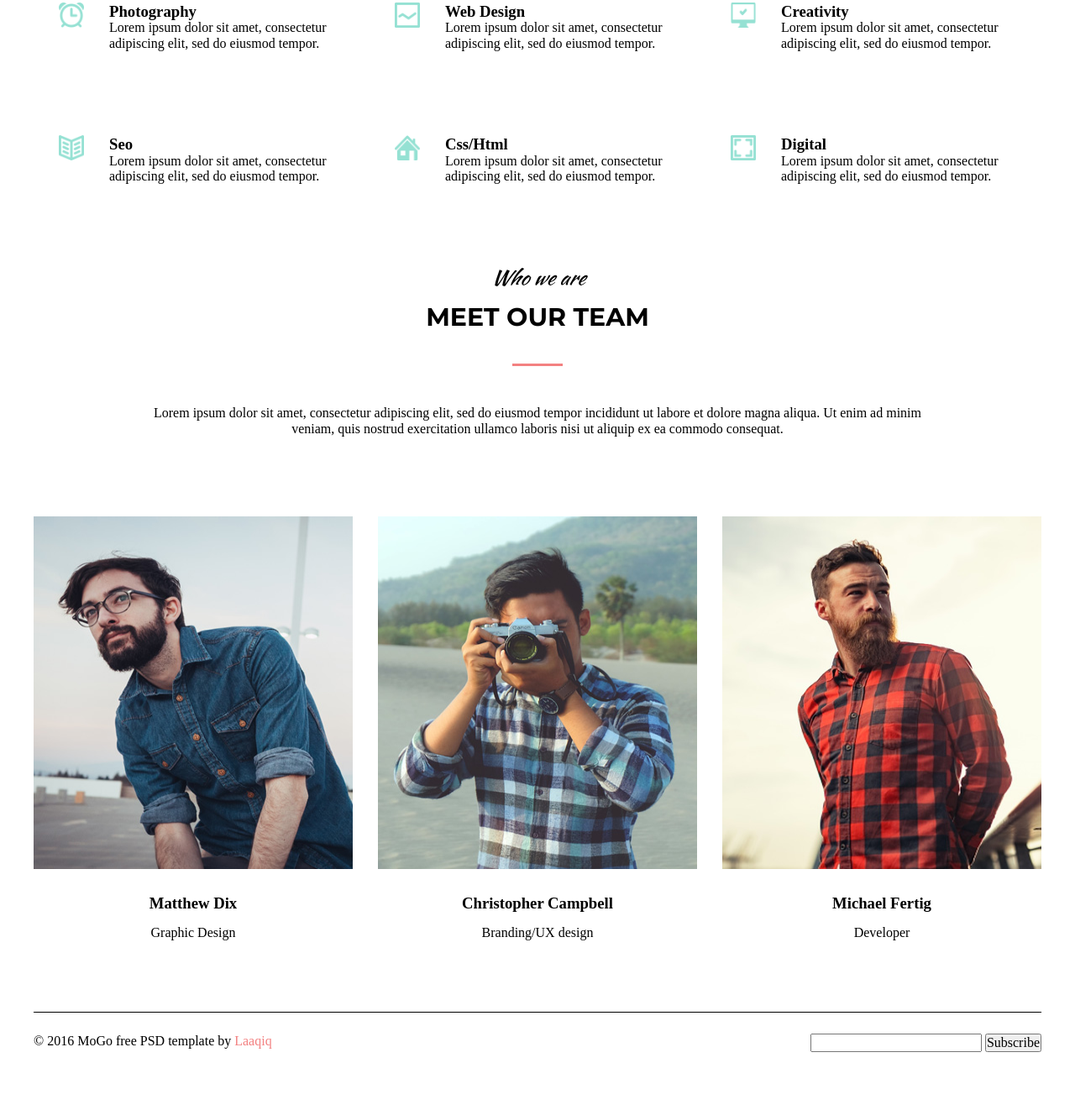
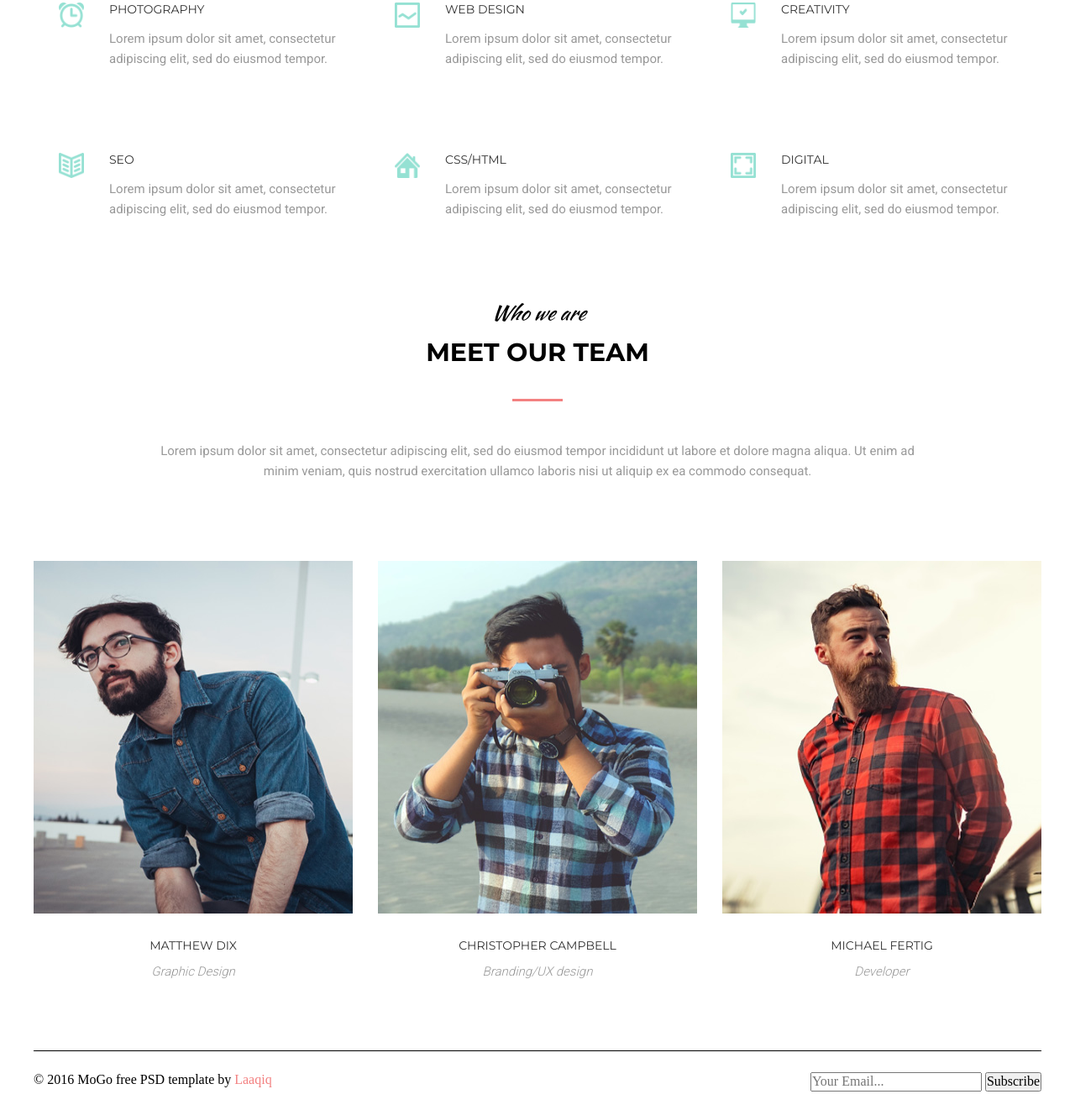
Before and after one commit to ProkhoDim/goit-fe-course, a plain HTML site: page html-css/module-06/index.html in a window 1280 px wide. Shown: the part 358-1680 px from the top of the page at 84% size. Before the commit the page ends 1636 px from the top, so only its background shows below. Drawn offline with Linux system fonts and the light colour scheme.

Commit message:
text decor

```diff
--- a/html-css/module-06/css/styles.css
+++ b/html-css/module-06/css/styles.css
@@ -45,6 +45,18 @@ input[type="radio"].visually-hidden {
   --ff_sh_second_line: "Montserrat", Arial, sans-serif;
   --fs_sh_second_line: 30px;
   --bgc_sh_after: #f38181;
+  --ff_services_header: "Montserrat", Arial, sans-serif;
+  --fs_services_header: 14px;
+  --color_services_header: #333333;
+  --ff_services_descr: "Roboto", Arial, sans-serif;
+  --fs_services_descr: 15px;
+  --color_services_descr: #999999;
+  --ff_card_name: "Montserrat", Arial, sans-serif;
+  --fs_card_name: 14px;
+  --color_card_name: #333333;
+  --ff_card_descr: "Roboto", Arial, sans-serif;
+  --fs_card_descr: 15px;
+  --color_card_descr: #999999;
 }
 
 a {
@@ -200,6 +212,23 @@ header {
   float: left;
 }
 
+.services_header {
+  font-family: var(--ff_services_header);
+  font-size: var(--fs_services_header);
+  font-weight: 400;
+  color: var(--color_services_header);
+  text-transform: uppercase;
+  margin-bottom: 15px;
+}
+
+.services_description {
+  font-family: var(--ff_services_descr);
+  font-size: var(--fs_services_descr);
+  line-height: 24px;
+  font-weight: 400;
+  color: var(--color_services_descr);
+}
+
 /* Section Team */
 
 .team {
@@ -207,6 +236,11 @@ header {
 }
 
 .team_description {
+  font-family: var(--ff_services_descr);
+  font-size: var(--fs_services_descr);
+  line-height: 24px;
+  font-weight: 400;
+  color: var(--color_services_descr);
   text-align: center;
   padding: 0 130px;
   margin-bottom: 95px;
@@ -297,11 +331,24 @@ header {
 }
 
 .card_name {
+  font-family: var(--ff_card_name);
+  font-size: var(--fs_card_name);
+  color: var(--color_card_name);
+  text-transform: uppercase;
+  font-weight: 400;
   margin-bottom: 15px;
 }
 
 .card_descr {
+  font-family: var(--ff_card_descr);
+  font-size: var(--fs_card_descr);
+  color: var(--color_card_descr);
+  font-weight: 300;
+  font-style: italic;
 }
+
+
+
 
 footer {
   padding-top: 25px;
--- a/html-css/module-06/index.html
+++ b/html-css/module-06/index.html
@@ -50,7 +50,7 @@
               </div>
             </li>
             <li class="services_item clearfix">
-              <img src="./img/LINE GRAPH.png" alt="line graph icon" class="icon" width="30" height="30" />
+              <img src="./img/LINE_GRAPH.png" alt="line graph icon" class="icon" width="30" height="30" />
               <div class="services_text">
                 <h3 class="services_header">Web Design</h3>
                 <p class="services_description">
@@ -59,7 +59,7 @@
               </div>
             </li>
             <li class="services_item clearfix">
-              <img src="./img/COMPUTER _ OK.png" alt="computer ok icon" class="icon" width="30" height="30" />
+              <img src="./img/COMPUTER_OK.png" alt="computer ok icon" class="icon" width="30" height="30" />
               <div class="services_text">
                 <h3 class="services_header">Creativity</h3>
                 <p class="services_description">
@@ -68,7 +68,7 @@
               </div>
             </li>
             <li class="services_item clearfix">
-              <img src="./img/BOOK 2.png" alt="book icon" class="icon" width="30" height="30" />
+              <img src="./img/BOOK_2.png" alt="book icon" class="icon" width="30" height="30" />
               <div class="services_text">
                 <h3 class="services_header">Seo</h3>
                 <p class="services_description">
@@ -110,7 +110,7 @@
             <li class="card_item">
               <div class="background">
                 <div class="overlay_block">
-                  <img src="./img/Matthew Dix.jpg" alt="Mattew Dix" width="380" height="420" />
+                  <img src="./img/Matthew_Dix.jpg" alt="Mattew Dix" width="380" height="420" />
                   <div class="overlay">
                     <ul class="social_icon_list clearfix">
                       <li class="social_icon_item">
@@ -136,7 +136,7 @@
             <li class="card_item">
               <div class="background">
                 <div class="overlay_block">
-                  <img src="./img/Christopher Campbell.jpg" alt="Christopher Campbell" width="380" height="420" />
+                  <img src="./img/Christopher_Campbell.jpg" alt="Christopher Campbell" width="380" height="420" />
                   <div class="overlay">
                     <ul class="social_icon_list clearfix">
                       <li class="social_icon_item">
@@ -161,7 +161,7 @@
             <li class="card_item">
               <div class="background">
                 <div class="overlay_block">
-                  <img src="./img/Michael Fertig.jpg" alt="Michael Fertig" width="380" height="420" />
+                  <img src="./img/Michael_Fertig.jpg" alt="Michael Fertig" width="380" height="420" />
                   <div class="overlay">
                     <ul class="social_icon_list clearfix">
                       <li class="social_icon_item">
@@ -190,7 +190,7 @@
       <footer>
         <span class="copyright">© 2016 MoGo free PSD template by <a href="#" class="author_link">Laaqiq</a></span>
         <form action="#">
-          <input type="text" class="email_input" />
+          <input type="text" class="email_input" placeholder="Your Email..." />
           <input type="submit" value="Subscribe" />
         </form>
       </footer>
```
Also changed, not shown: html-css/module-06/img/BOOK_2.png (renamed from html-css/module-06/img/BOOK 2.png), html-css/module-06/img/COMPUTER_OK.png (renamed from html-css/module-06/img/COMPUTER _ OK.png), html-css/module-06/img/Christopher_Campbell.jpg (renamed from html-css/module-06/img/Christopher Campbell.jpg), html-css/module-06/img/LINE_GRAPH.png (renamed from html-css/module-06/img/LINE GRAPH.png), html-css/module-06/img/Matthew_Dix.jpg (renamed from html-css/module-06/img/Matthew Dix.jpg), html-css/module-06/img/Michael_Fertig.jpg (renamed from html-css/module-06/img/Michael Fertig.jpg).
